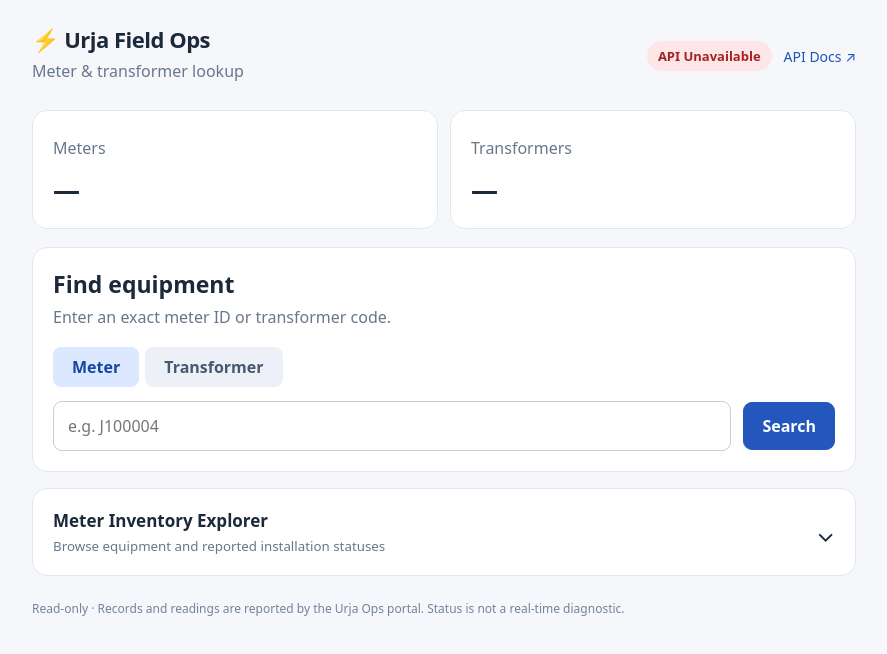
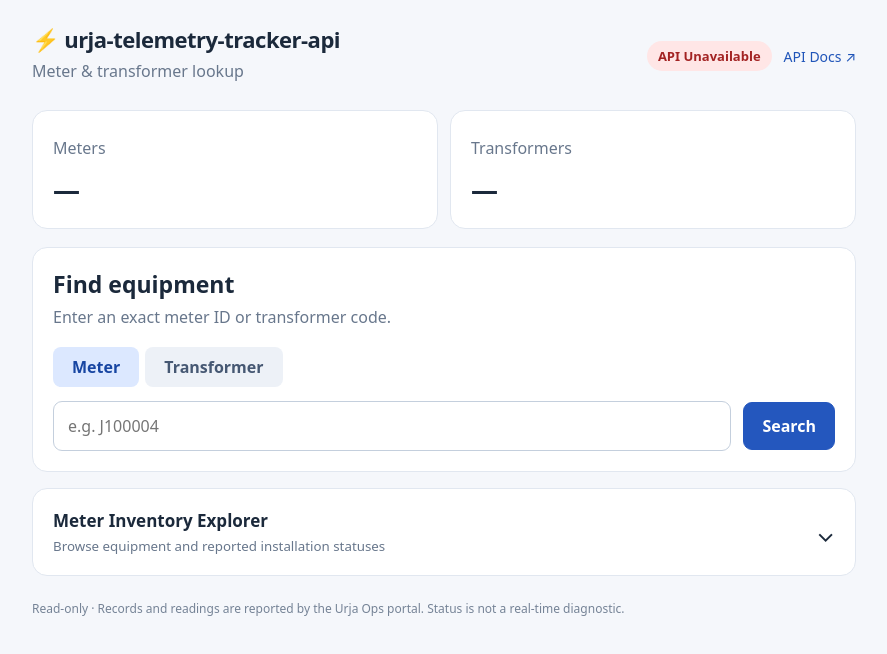
Before and after one commit to aniruddhac99/urja-telemetry-tracker-api, a website: page public/index.html in a window 1280 px wide. Shown: the whole page, without its empty margins (196-1083 px from the left). Drawn offline with Linux system fonts and the light colour scheme; no server answers.

Commit message:
Update index.html

```diff
--- a/public/index.html
+++ b/public/index.html
@@ -11,7 +11,7 @@
 <body>
   <main class="shell">
     <header class="header">
-      <div><div class="brand">⚡ Urja Field Ops</div><p class="muted">Meter & transformer lookup</p></div>
+      <div><div class="brand">⚡ urja-telemetry-tracker-api </div><p class="muted">Meter & transformer lookup</p></div>
       <div class="header-actions"><span id="api-status" class="pill">Checking API…</span><a href="/docs" target="_blank" rel="noopener">API Docs ↗</a></div>
     </header>
     <section class="stats" aria-label="Inventory overview">
```
